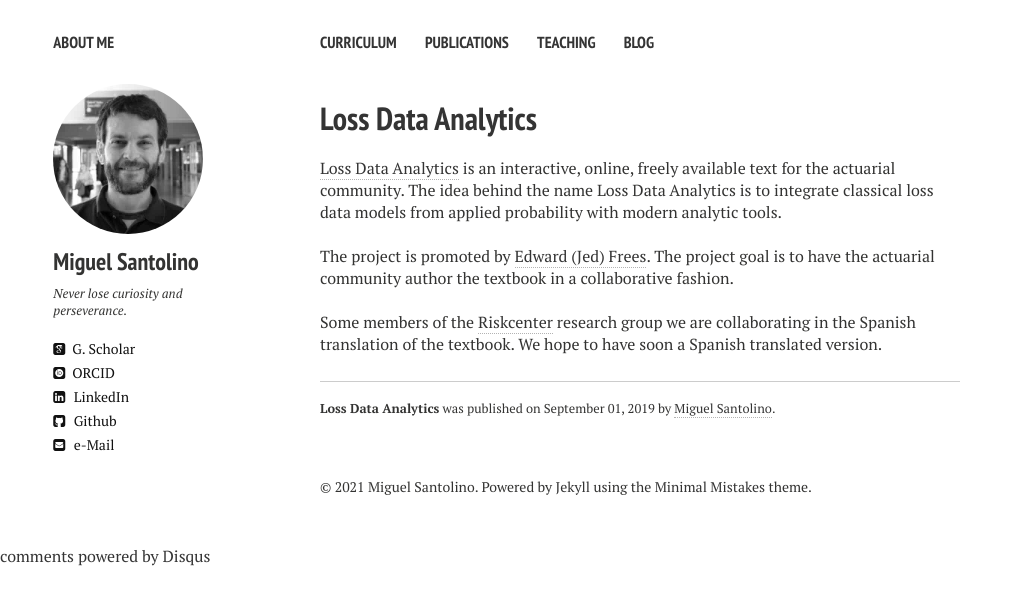
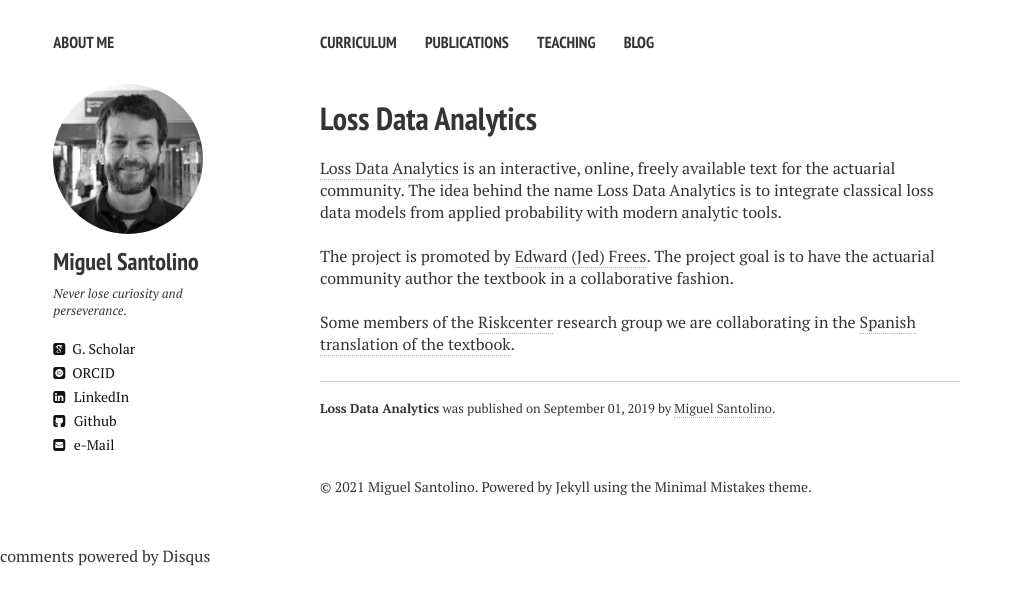
Before and after one commit to msantolino/msantolino.github.io, a Jekyll site: the page built from _posts/2019-09-01-loss-data-analytics.md, in a window 1280 px wide. Shown: the top 605 px of the page, without its empty margins (0-1023 px from the left). Built offline with Jekyll 4.4.1, drawn with Linux system fonts in a browser that asks for light colours; nearby versions of some CDN libraries; comment, search, counter and statistics services are not loaded.

Commit message:
Update 2019-09-01-loss-data-analytics.md

```diff
--- a/_posts/2019-09-01-loss-data-analytics.md
+++ b/_posts/2019-09-01-loss-data-analytics.md
@@ -11,5 +11,5 @@ comments: true
 <br>
 The project is promoted by [Edward (Jed) Frees](https://sites.google.com/a/wisc.edu/jed-frees/). The project goal is to have the actuarial community author the textbook in a collaborative fashion. <br>
 <br>
-Some members of the [Riskcenter](http://www.ub.edu/riskcenter/) research group we are collaborating in the Spanish translation of the textbook. We hope to have soon a Spanish translated version.
+Some members of the [Riskcenter](http://www.ub.edu/riskcenter/) research group we are collaborating in the [Spanish translation of the textbook](https://openacttexts.github.io/LDASpanish/).
 <br />
```
